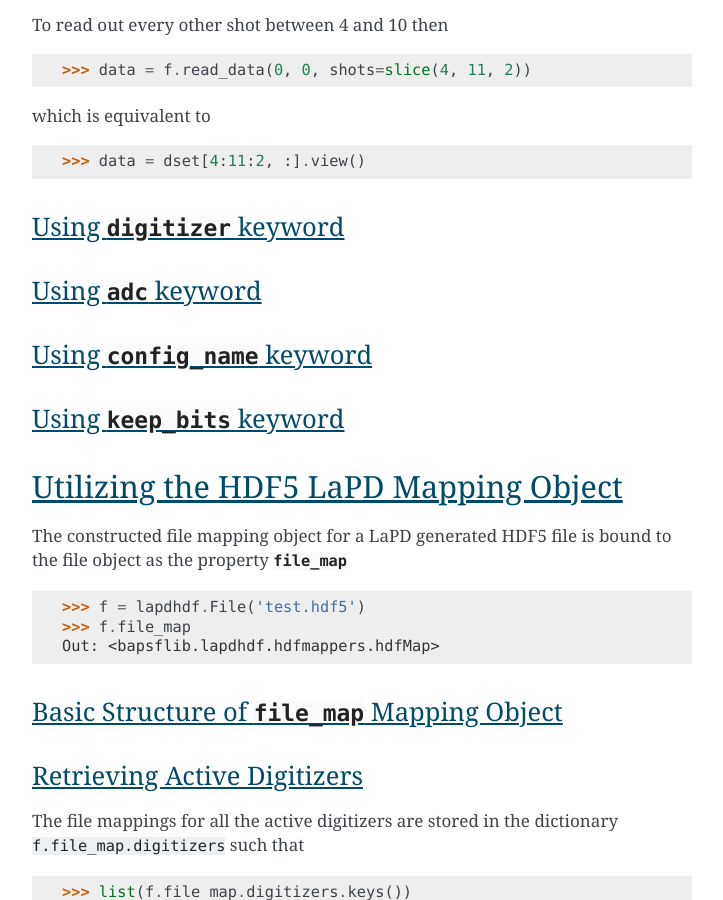
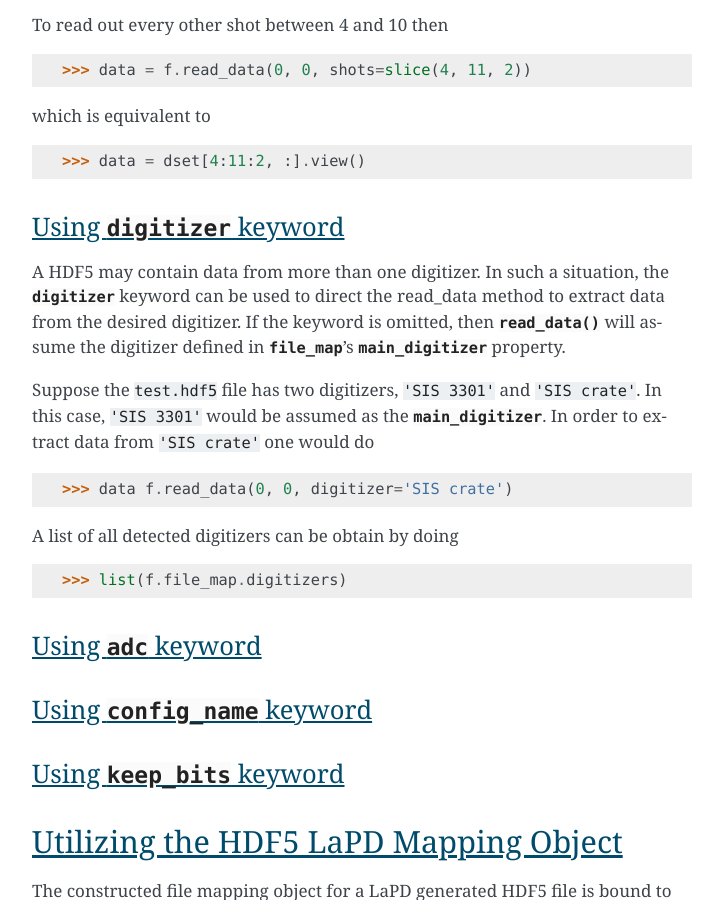
Before and after one commit to BaPSF/bapsflib, a Sphinx documentation site: the page built from docs/howtos/main.rst, in a window 1280 px wide and 900 px high, scrolled down 2739 px. Shown: the whole window, without its empty margins (388-1111 px from the left). Built offline with Sphinx 7.4.7, drawn with Linux system fonts in a browser that asks for light colours.

Commit message:
add sphinx documentation

```diff
--- a/docs/howtos/readdata.rst
+++ b/docs/howtos/readdata.rst
@@ -95,6 +95,26 @@ which is equivalent to
 Using :data:`digitizer` keyword
 ^^^^^^^^^^^^^^^^^^^^^^^^^^^^^^^
 
+A HDF5 may contain data from more than one digitizer.  In such a
+situation, the :data:`digitizer` keyword can be used to direct the
+read_data method to extract data from the desired digitizer.  If the
+keyword is omitted, then :meth:`~bapsflib.lapdhdf.files.File.read_data`
+will assume the digitizer defined in
+:attr:`~bapsflib.lapdhdf.files.File.file_map`'s
+:attr:`~bapsflib.lapdhdf.hdfmappers.hdfMap.main_digitizer` property.
+
+Suppose the :file:`test.hdf5` file has two digitizers,
+:code:`'SIS 3301'` and :code:`'SIS crate'`.  In this case,
+:code:`'SIS 3301'` would be assumed as the
+:attr:`~bapsflib.lapdhdf.hdfmappers.hdfMap.main_digitizer`.  In order to
+extract data from :code:`'SIS crate'` one would do
+
+    >>> data f.read_data(0, 0, digitizer='SIS crate')
+
+A list of all detected digitizers can be obtain by doing
+
+    >>> list(f.file_map.digitizers)
+
 .. _read_w_adc:
 
 Using :data:`adc` keyword
```
